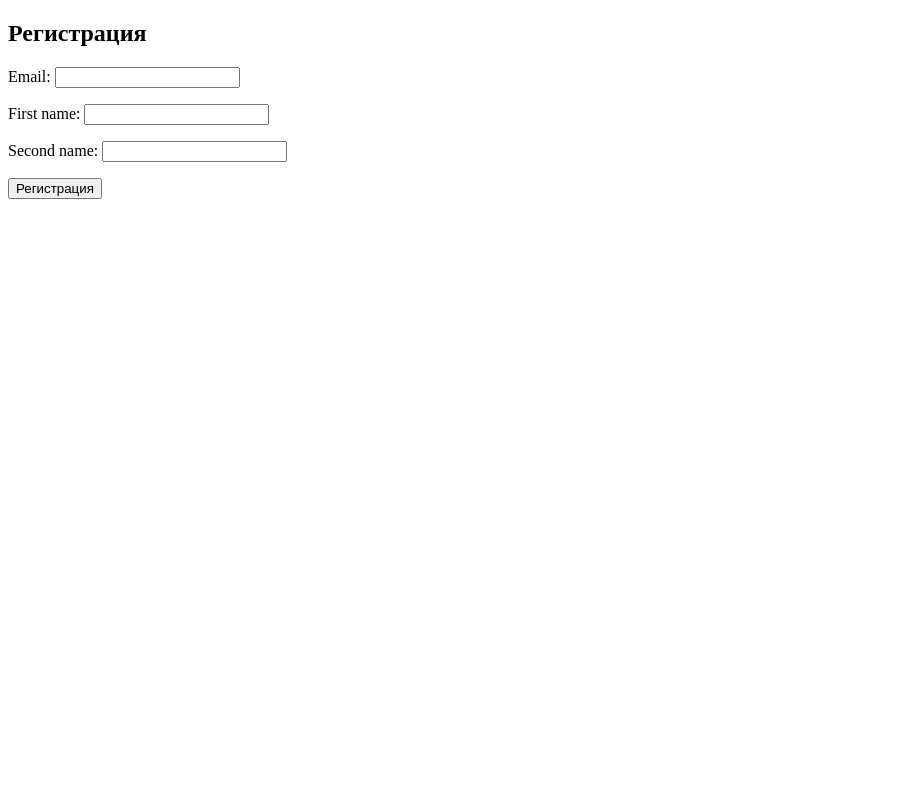
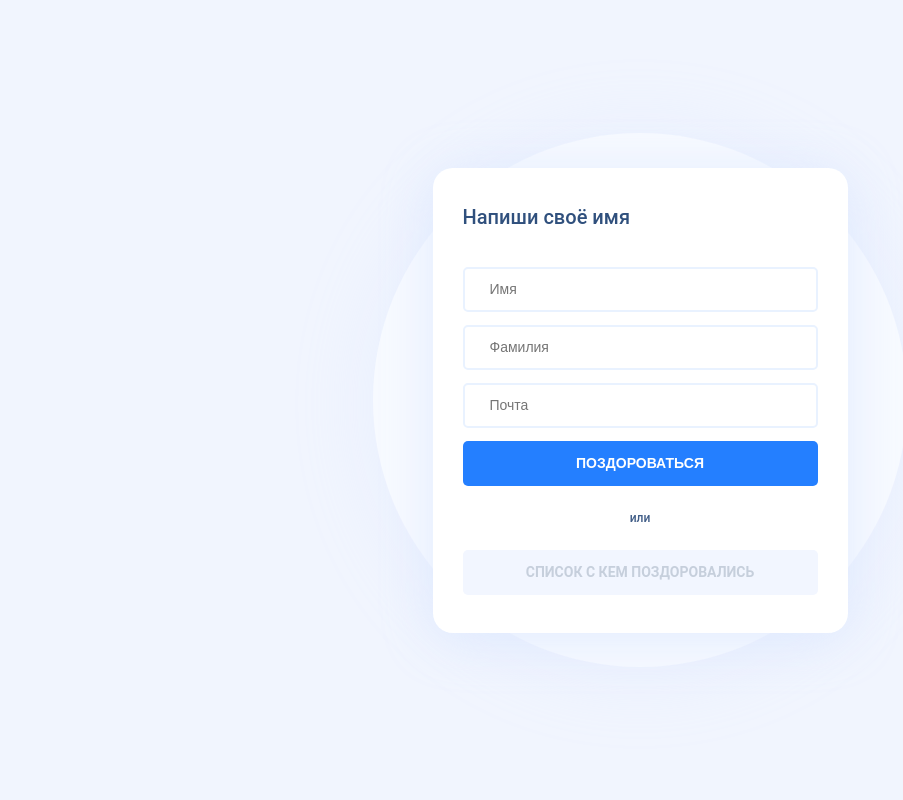
Before and after one commit to KhizhnyakSergey/evo_task_2, a Django app: page /home_page/register in a window 1280 px wide. Shown: the whole page, without its empty margins (0-903 px from the left). Run offline with Django 4.2, Linux system fonts and the light colour scheme.

Commit message:
Обнова остальных файлов

```diff
--- a/home_page/forms.py
+++ b/home_page/forms.py
@@ -2,6 +2,6 @@ from django import forms
 
 
 class UserForm(forms.Form):
-    email = forms.EmailField()
-    first_name = forms.CharField()
-    second_name = forms.CharField()
+    email = forms.EmailField(widget=forms.EmailInput(attrs={'placeholder': 'Почта'}))
+    first_name = forms.CharField(widget=forms.TextInput(attrs={'placeholder': "Имя"}))
+    second_name = forms.CharField(widget=forms.TextInput(attrs={'placeholder': "Фамилия"}))
--- a/home_page/models.py
+++ b/home_page/models.py
@@ -7,3 +7,6 @@ class User(models.Model):
     email = models.EmailField()
     first_name = models.CharField(max_length=20)
     second_name = models.CharField(max_length=20)
+
+    # def __str__(self):
+    #     return self.email
--- a/home_page/static/css/style.css
+++ b/home_page/static/css/style.css
@@ -6,7 +6,7 @@
 body {
     font-family: 'Roboto', sans-serif;
 }
-input {
+#id_first_name, #id_second_name, #id_email {
     height: 45px;
     width: 100%;
     color: #3B5983;
--- a/home_page/templates/home_page/register.html
+++ b/home_page/templates/home_page/register.html
@@ -1,18 +1,47 @@
+{% load static %}
 <!DOCTYPE html>
 <html lang="en">
 <head>
     <meta charset="UTF-8">
     <title>Регистрация</title>
-
+    <link rel="stylesheet" href="{% static 'css/style.css' %}" type="text/css">
 </head>
 <body>
-    <h2>Регистрация</h2>
-    <form method="post" action="/home_page/register">
-        {% csrf_token %}
-        {{ user_form.as_p }}
-        <button type="submit">Регистрация</button>
-    </form>
+<!--    <h2>Регистрация</h2>-->
+<!--    <form method="post" action="/home_page/register">-->
+<!--        {% csrf_token %}-->
+<!--        {{ user_form.as_p }}-->
+<!--        <button type="submit">Регистрация</button>-->
+<!--    </form>-->
 
+
+    <main>
+        <div class="circle"></div>
+        <div class="register-form-container">
+            <form method="post" action="/home_page/register">
+                {% csrf_token %}
+                <h1 class="form-title">
+                    Напиши своё имя
+                </h1>
+                <div class="form-fields">
+                    <div class="form-field">
+                        {{ user_form.first_name }}
+                    </div>
+                    <div class="form-field">
+                        {{ user_form.second_name }}
+                    </div>
+                    <div class="form-field">
+                        {{ user_form.email }}
+                    </div>
+                </div>
+                <div class="form-buttons">
+                    <button class="button" type="submit">Поздороваться</button>
+                    <div class="divider">или</div>
+                    <a href="{% url 'home' %}" class="button button-google">Список с кем поздоровались</a>
+                </div>
+            </form>
+        </div>
+    </main>
 
 </body>
 </html>
--- a/home_page/views.py
+++ b/home_page/views.py
@@ -25,5 +25,5 @@ class UserFormView(View):
 
 def home(request):
     user_form = UserForm()
-    users = User.objects.all()
+    users = User.objects.order_by('first_name')
     return render(request, 'home_page/home.html', context={'user_form': user_form, 'users': users})
```
Also changed, not shown: evo_task2/settings.py (+5 -3 lines).
